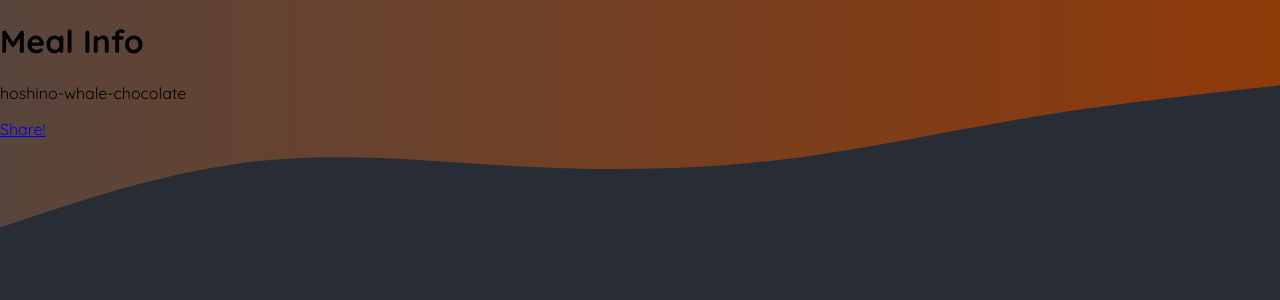
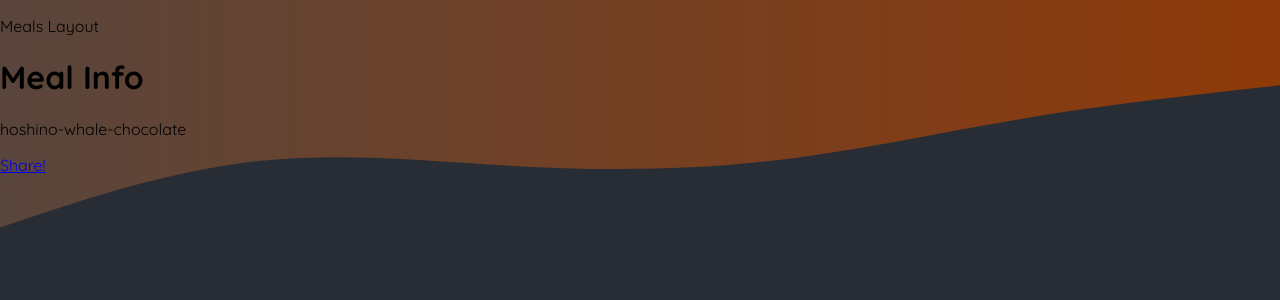
Before and after one commit to kuman514/NextJS15Practice, a Next.js app in the folder foodies-starting-project/: page /meals/hoshino-whale-chocolate in a window 1280 px wide. Shown: the top 300 px of the page. Built offline with nearby package versions, Linux system fonts and the light colour scheme.

Commit message:
docs: add about layout

```diff
--- /dev/null
+++ b/foodies-starting-project/app/meals/layout.js
@@ -0,0 +1,8 @@
+export default function MealsLayout({ children }) {
+  return (
+    <>
+      <p>Meals Layout</p>
+      {children}
+    </>
+  );
+}
```
Also changed, not shown: 2 other files (tests, documents, lock files or other folders).
